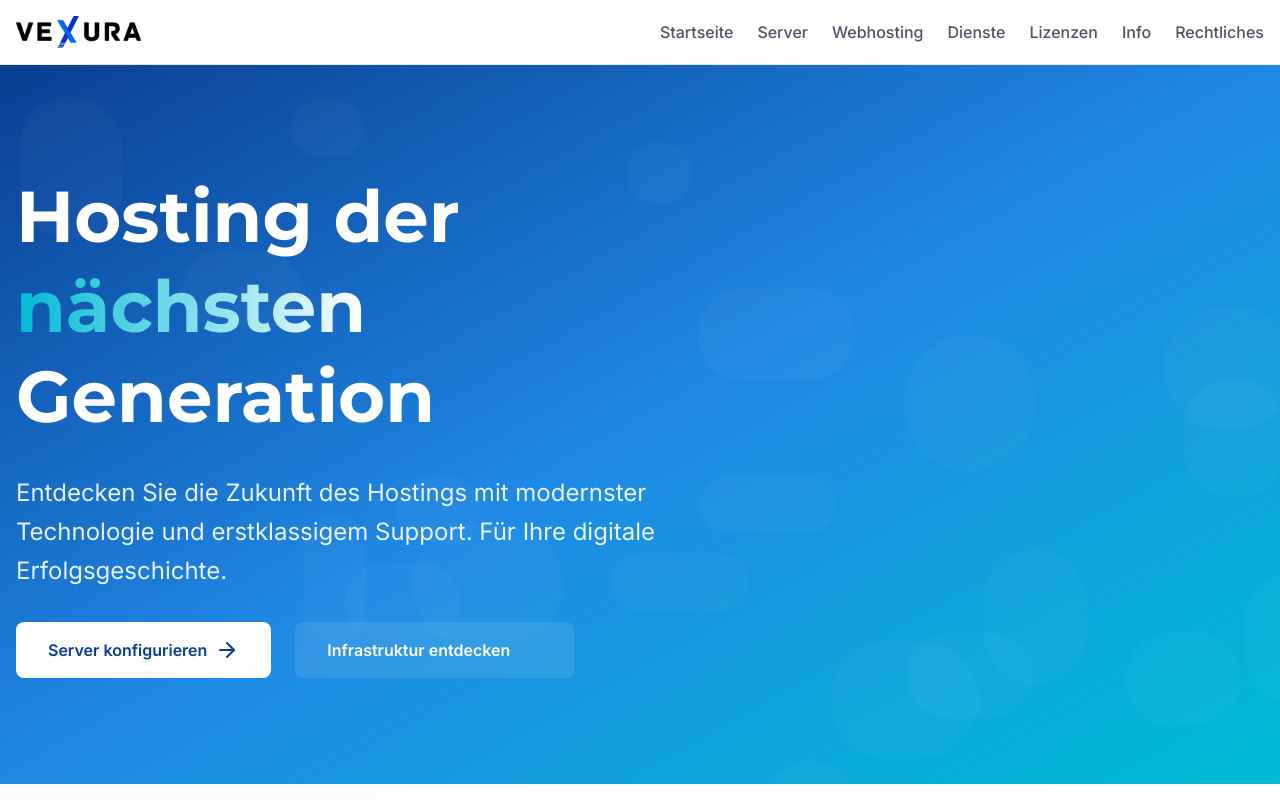
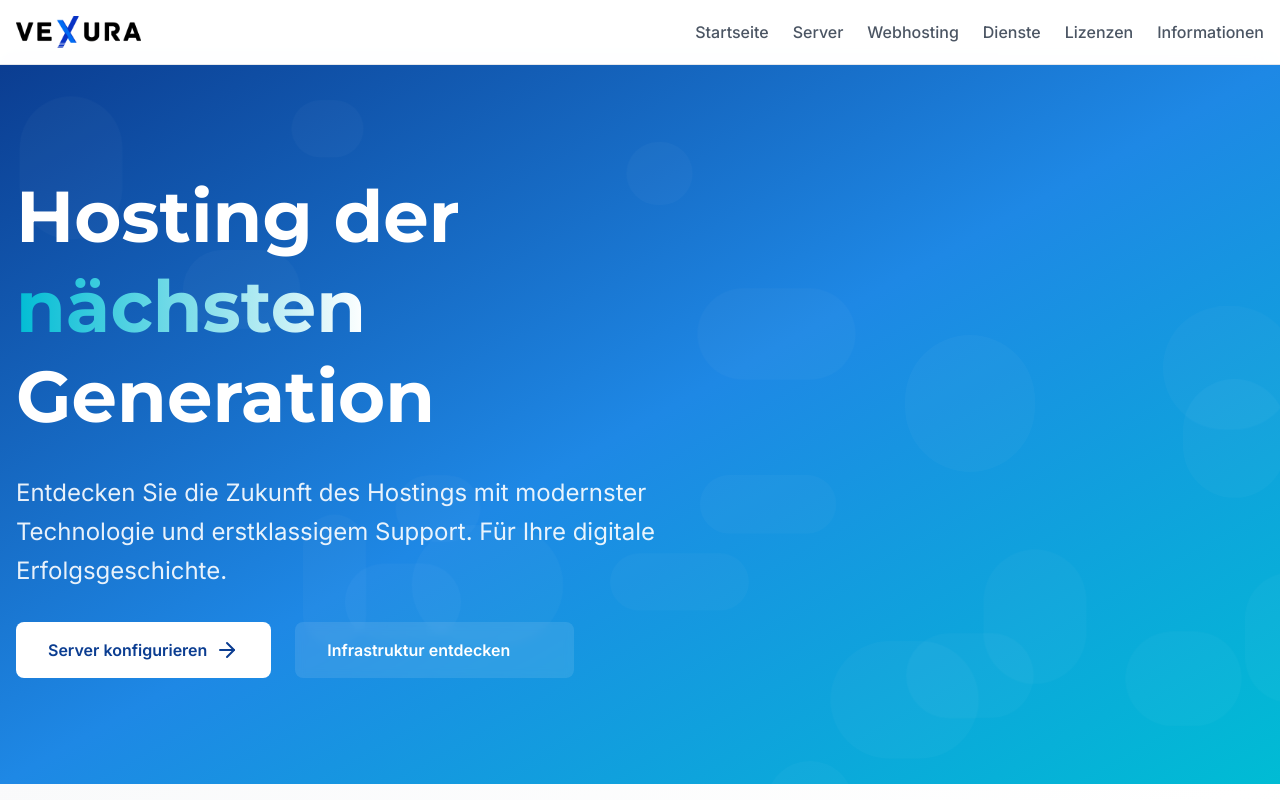
Before and after one commit to adriankrypton/vexura-react, a React (Vite) app: page / in a window 1280 px wide. Shown: the top 800 px of the page. Built offline with nearby package versions, Linux system fonts and the light colour scheme.

Commit message:
navbar & header fixed

```diff
--- a/src/components/layout/Header.tsx
+++ b/src/components/layout/Header.tsx
@@ -127,8 +127,7 @@ export function Header() {
           <DropdownNavLink title="Webhosting" items={webhosting} />
           <DropdownNavLink title="Dienste" items={services} />
           <DropdownNavLink title="Lizenzen" items={licenses} />
-          <DropdownNavLink title="Info" items={infoPages} />
-          <DropdownNavLink title="Rechtliches" items={legal} />
+          <DropdownNavLink title="Informationen" items={infoPages} />
         </div>
 
         {/* Mobile Menu Button */}
@@ -194,7 +193,7 @@ export function Header() {
               </div>
 
               <div className="py-2">
-                <p className="font-semibold mb-2">Info</p>
+                <p className="font-semibold mb-2">Informationen</p>
                 {infoPages.map((item, index) => (
                   <MobileNavLink key={index} href={item.href}>
                     {item.label}
```
Also changed, not shown: package.json (line endings or trailing spaces), 1 other file (tests, documents, lock files or other folders).
